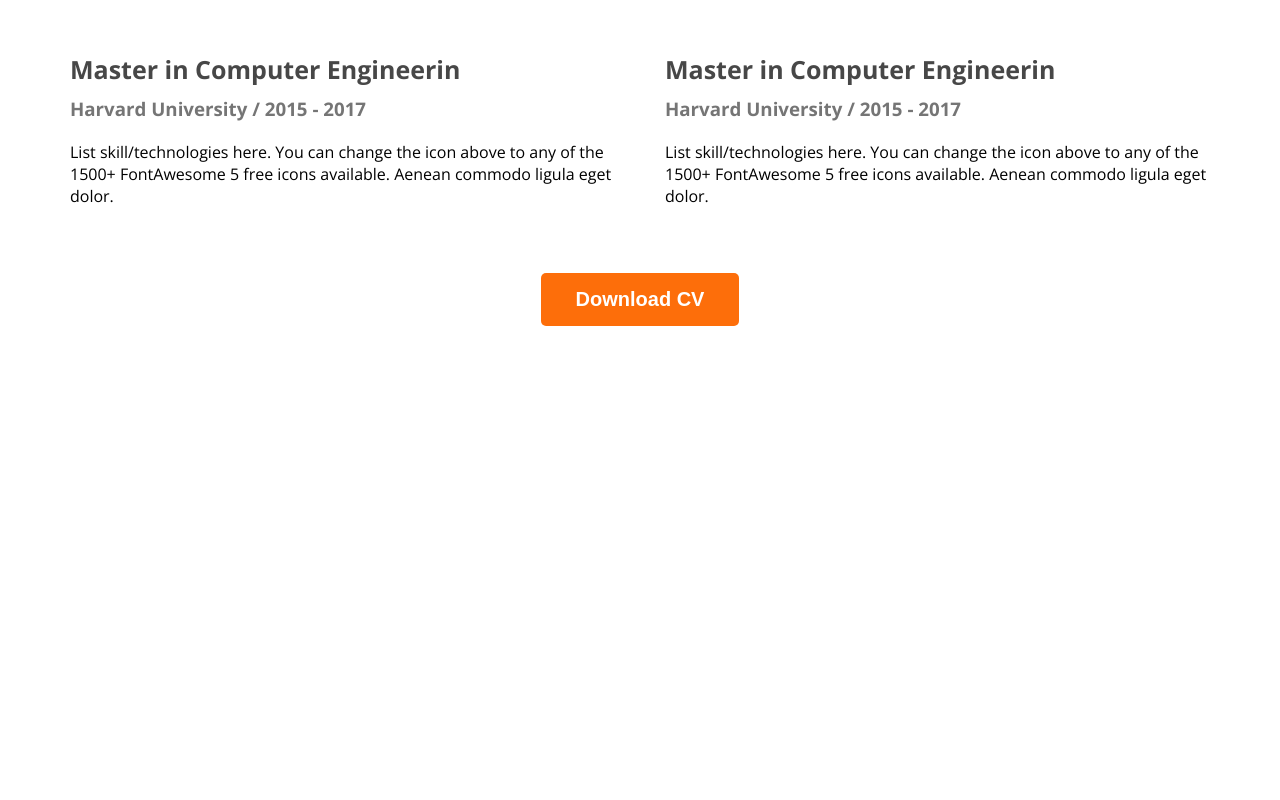
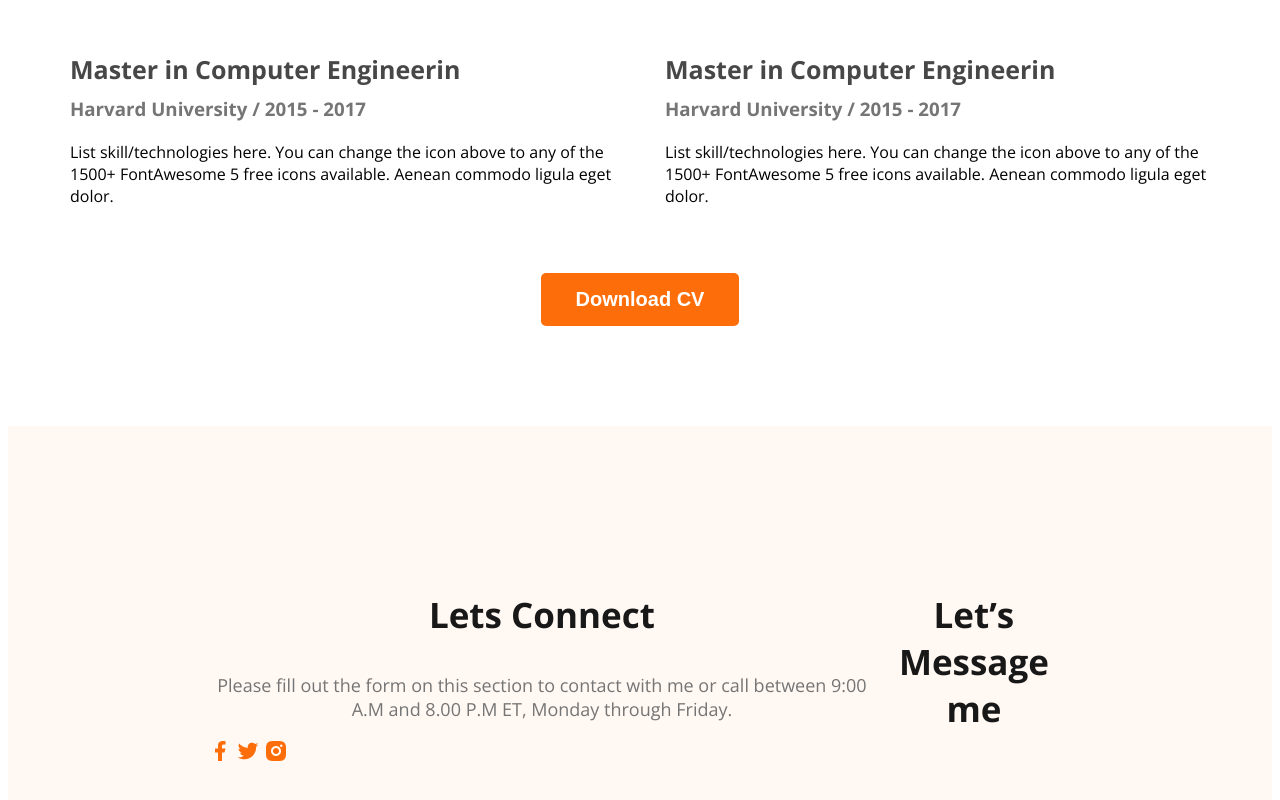
Before and after one commit to ataher83/webdeveloper-porttfolio, a plain HTML site: page index.html in a window 1280 px wide. Shown: the part 2861-3661 px from the top of the page. Before the commit the page ends 3195 px from the top, so only its background shows below. Drawn offline with nearby package versions, Linux system fonts and the light colour scheme.

Commit message:
basic footer

```diff
--- a/index.html
+++ b/index.html
@@ -148,6 +148,22 @@
         </section>
     </main>
 
-    <footer></footer>
+    <footer>
+        <div class="footer-column">
+            <h3 class="section-title">Lets Connect</h3>
+            <p class="section-description">
+                Please fill out the form on this section to contact with me or call between 9:00 A.M and 8.00 P.M ET, Monday through Friday.
+            </p>
+            <div class="social-links">
+                <a href=""><img src="images/icons/facebook.png" alt=""></a>
+                <a href=""><img src="images/icons/twitter.png" alt=""></a>
+                <a href=""><img src="images/icons/insta.png" alt=""></a>
+            </div>
+        </div>
+        <div class="footer-column">
+            <h3 class="section-title">Let’s Message me</h3>
+
+        </div>
+    </footer>
 </body>
 </html>
--- a/styles/portfolio.css
+++ b/styles/portfolio.css
@@ -177,3 +177,11 @@ resume-item-description{
     text-align: center;
     margin-top: 50px;
 }
+
+/* footer style */
+footer{
+    display: flex;
+    background: #FFF8F3;
+    margin-top: 100px;
+    padding: 130px 200px;
+}
```
